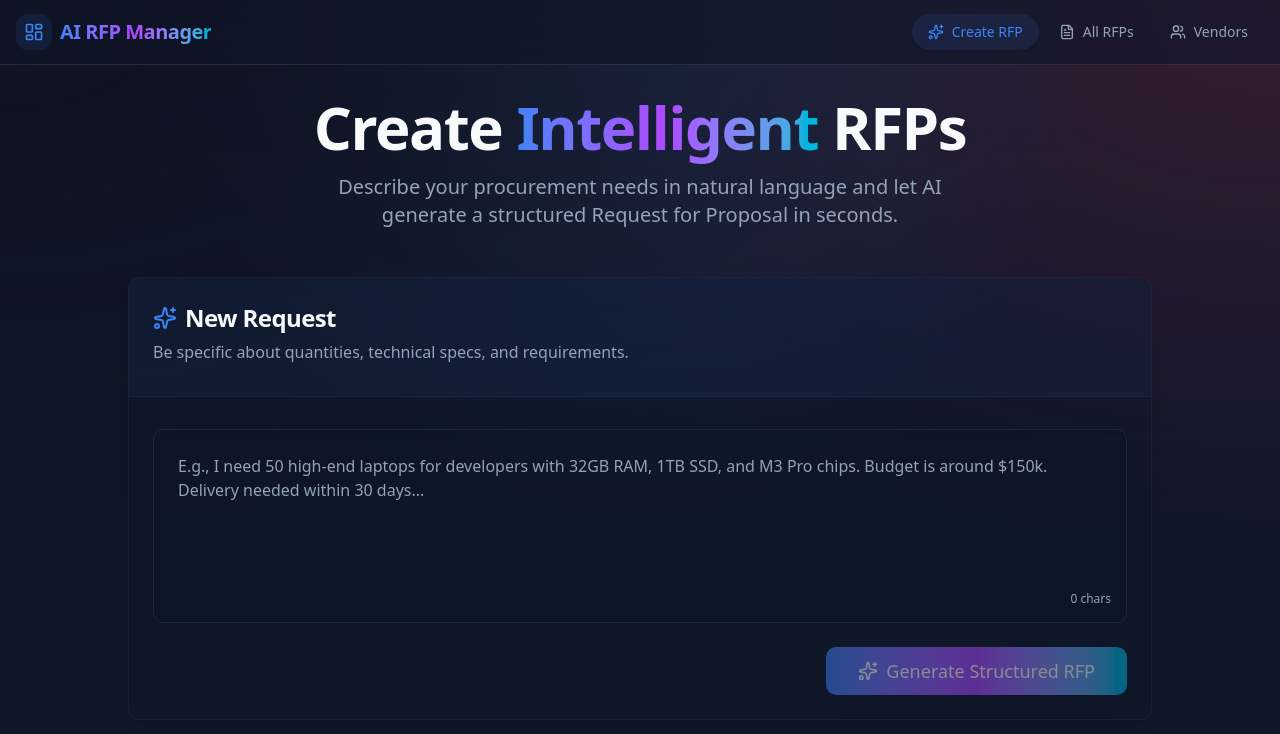
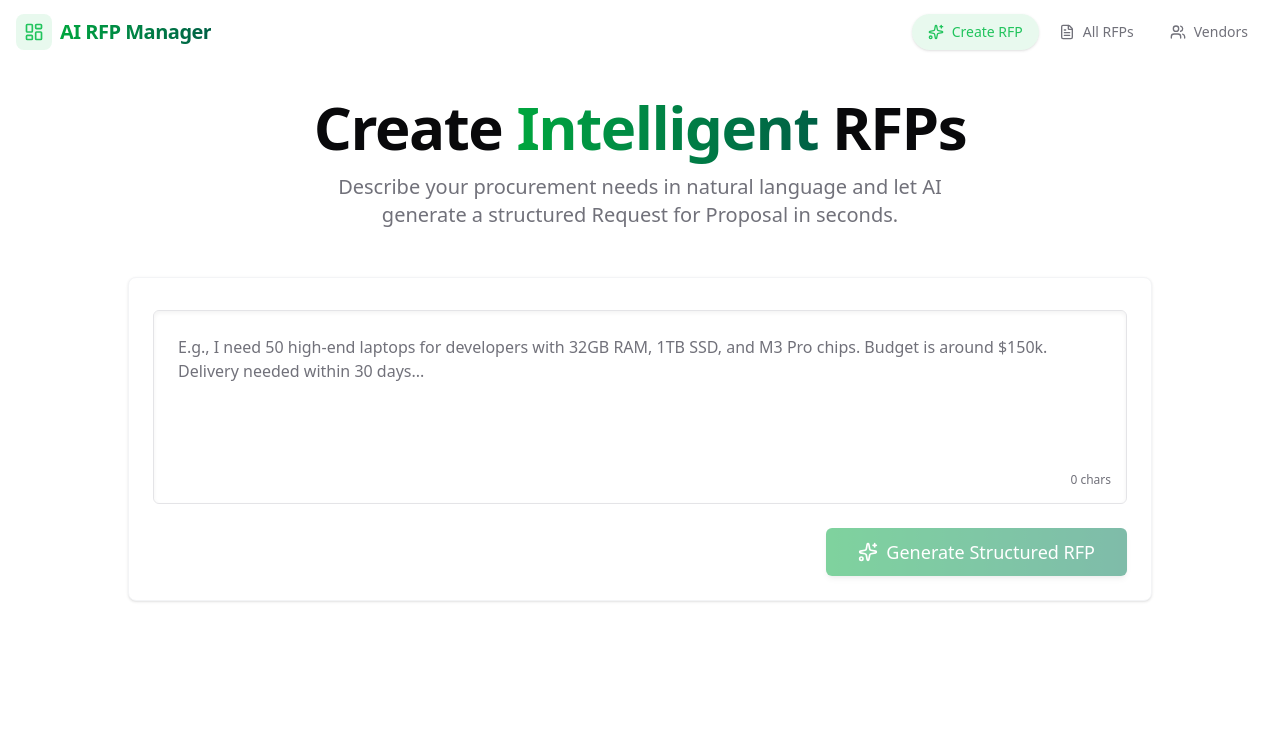
Before and after one commit to Bharat1056/rfi-generator, a React app: page / in a window 1280 px wide. Shown: the top 734 px of the page. Built offline with nearby package versions, Linux system fonts and the light colour scheme; the HTML template or start-up script is replaced by a standard one.

Commit message:
feat: Add Home page for AI RFP generation and initial global styling with Tailwind CSS and Shadcn UI.

```diff
--- a/src/components/ui/button.tsx
+++ b/src/components/ui/button.tsx
@@ -4,20 +4,20 @@ import { cva, type VariantProps } from "class-variance-authority"
 import { cn } from "@/lib/utils"
 
 const buttonVariants = cva(
-  "inline-flex items-center justify-center whitespace-nowrap rounded-md text-sm font-medium ring-offset-background transition-all duration-300 focus-visible:outline-none focus-visible:ring-2 focus-visible:ring-ring focus-visible:ring-offset-2 disabled:pointer-events-none disabled:opacity-50 active:scale-95",
+  "inline-flex items-center justify-center whitespace-nowrap rounded-md text-sm font-medium ring-offset-background transition-all duration-300 focus-visible:outline-none focus-visible:ring-2 focus-visible:ring-ring focus-visible:ring-offset-2 disabled:pointer-events-none disabled:opacity-50 active:scale-95 cursor-pointer",
   {
     variants: {
       variant: {
-        default: "bg-primary text-primary-foreground hover:bg-primary/90 hover:-translate-y-0.5 shadow-lg hover:shadow-primary/25",
+        default: "bg-primary text-primary-foreground hover:bg-primary/90 shadow-sm hover:shadow-md transition-all",
         destructive:
-          "bg-destructive text-destructive-foreground hover:bg-destructive/90 hover:-translate-y-0.5 shadow-lg hover:shadow-destructive/25",
+          "bg-destructive text-destructive-foreground hover:bg-destructive/90 shadow-sm hover:shadow-md transition-all",
         outline:
-          "border border-input bg-background hover:bg-accent hover:text-accent-foreground hover:-translate-y-0.5",
+          "border border-input bg-background hover:bg-accent hover:text-accent-foreground shadow-sm transition-all",
         secondary:
-          "bg-secondary text-secondary-foreground hover:bg-secondary/80 hover:-translate-y-0.5",
+          "bg-secondary text-secondary-foreground hover:bg-secondary/80 shadow-sm transition-all",
         ghost: "hover:bg-accent hover:text-accent-foreground",
         link: "text-primary underline-offset-4 hover:underline",
-        gradient: "bg-gradient-to-r from-primary via-purple-500 to-cyan-500 text-white hover:opacity-90 hover:-translate-y-0.5 shadow-lg hover:shadow-purple-500/25 border-0",
+        gradient: "bg-gradient-to-r from-green-600 to-emerald-700 text-white hover:opacity-90 shadow-md hover:shadow-lg transition-all border-0",
       },
       size: {
         default: "h-10 px-4 py-2",
--- a/src/index.css
+++ b/src/index.css
@@ -48,65 +48,67 @@
 
 @layer base {
   :root {
-    --background: 222 47% 11%;
-    --foreground: 210 40% 98%;
+    /* Light Theme with Green Tint */
+    --background: 0 0% 100%; /* Pure White */
+    --foreground: 240 10% 3.9%; /* Dark Grey for text */
 
-    --card: 222 47% 11%;
-    --card-foreground: 210 40% 98%;
+    --card: 0 0% 100%;
+    --card-foreground: 240 10% 3.9%;
 
-    --popover: 222 47% 11%;
-    --popover-foreground: 210 40% 98%;
+    --popover: 0 0% 100%;
+    --popover-foreground: 240 10% 3.9%;
 
-    --primary: 217 91% 60%;
-    --primary-foreground: 222 47.4% 11.2%;
+    /* Professional Green (Emerald/Teal mix) */
+    --primary: 142 71% 45%; /* #22c55e - Green 500 */
+    --primary-foreground: 355.7 100% 97.3%;
 
-    --secondary: 217 32% 17%;
-    --secondary-foreground: 210 40% 98%;
+    --secondary: 240 4.8% 95.9%;
+    --secondary-foreground: 240 5.9% 10%;
 
-    --muted: 217 32% 17%;
-    --muted-foreground: 215 20.2% 65.1%;
+    --muted: 240 4.8% 95.9%;
+    --muted-foreground: 240 3.8% 46.1%;
 
-    --accent: 217 32% 17%;
-    --accent-foreground: 210 40% 98%;
+    --accent: 240 4.8% 95.9%;
+    --accent-foreground: 240 5.9% 10%;
+
+    --destructive: 0 84.2% 60.2%;
+    --destructive-foreground: 0 0% 98%;
+
+    --border: 240 5.9% 90%;
+    --input: 240 5.9% 90%;
+    --ring: 142 71% 45%;
+
+    --radius: 0.5rem; /* Classic rounded corners, not too large */
+  }
+
+  .dark {
+    --background: 240 10% 3.9%;
+    --foreground: 0 0% 98%;
+
+    --card: 240 10% 3.9%;
+    --card-foreground: 0 0% 98%;
+
+    --popover: 240 10% 3.9%;
+    --popover-foreground: 0 0% 98%;
+
+    --primary: 142 71% 45%;
+    --primary-foreground: 355.7 100% 97.3%;
+
+    --secondary: 240 3.7% 15.9%;
+    --secondary-foreground: 0 0% 98%;
+
+    --muted: 240 3.7% 15.9%;
+    --muted-foreground: 240 5% 64.9%;
+
+    --accent: 240 3.7% 15.9%;
+    --accent-foreground: 0 0% 98%;
 
     --destructive: 0 62.8% 30.6%;
-    --destructive-foreground: 210 40% 98%;
+    --destructive-foreground: 0 0% 98%;
 
-    --border: 217 32% 17%;
-    --input: 217 32% 17%;
-    --ring: 224 76% 48%;
-
-    --radius: 0.75rem;
-  }
-
-  .light {
-    --background: 0 0% 100%;
-    --foreground: 222.2 84% 4.9%;
-
-    --card: 0 0% 100%;
-    --card-foreground: 222.2 84% 4.9%;
-
-    --popover: 0 0% 100%;
-    --popover-foreground: 222.2 84% 4.9%;
-
-    --primary: 221.2 83.2% 53.3%;
-    --primary-foreground: 210 40% 98%;
-
-    --secondary: 210 40% 96.1%;
-    --secondary-foreground: 222.2 47.4% 11.2%;
-
-    --muted: 210 40% 96.1%;
-    --muted-foreground: 215.4 16.3% 46.9%;
-
-    --accent: 210 40% 96.1%;
-    --accent-foreground: 222.2 47.4% 11.2%;
-
-    --destructive: 0 84.2% 60.2%;
-    --destructive-foreground: 210 40% 98%;
-
-    --border: 214.3 31.8% 91.4%;
-    --input: 214.3 31.8% 91.4%;
-    --ring: 221.2 83.2% 53.3%;
+    --border: 240 3.7% 15.9%;
+    --input: 240 3.7% 15.9%;
+    --ring: 142 71% 45%;
   }
 }
 
@@ -116,35 +118,36 @@
   }
   body {
     @apply bg-background text-foreground font-sans antialiased selection:bg-primary/20 selection:text-primary;
-    font-feature-settings: "rlig" 1, "calt" 1;
+    /* White to Green Gradient Background */
+    background: linear-gradient(135deg, #ffffff 0%, #f0fdf4 100%);
+    min-height: 100vh;
   }
 }
 
 @layer utilities {
-  .glass {
-    @apply bg-background/60 backdrop-blur-xl border border-white/10 shadow-xl;
+  /* Classic Card - Clean white with subtle shadow */
+  .glass-card {
+    @apply bg-white border border-gray-100 shadow-sm hover:shadow-md transition-all duration-200 rounded-lg;
   }
 
-  .glass-card {
-    @apply bg-card/50 backdrop-blur-lg border border-white/5 shadow-lg hover:shadow-xl transition-all duration-300 hover:-translate-y-1;
+  /* Retain glass class for specific overlays if needed, but make it cleaner */
+  .glass {
+    @apply bg-white/80 backdrop-blur-md border border-white/20 shadow-sm;
   }
 
+  /* Professional Green Gradient Text */
   .text-gradient {
-    @apply bg-clip-text text-transparent bg-gradient-to-r from-primary via-purple-500 to-cyan-500;
+    @apply bg-clip-text text-transparent bg-gradient-to-r from-green-600 to-emerald-800;
   }
 
-  .bg-gradient-mesh {
-    background-image:
-      radial-gradient(at 0% 0%, hsla(253,16%,7%,1) 0, transparent 50%),
-      radial-gradient(at 50% 0%, hsla(225,39%,30%,1) 0, transparent 50%),
-      radial-gradient(at 100% 0%, hsla(339,49%,30%,1) 0, transparent 50%);
-  }
+  /* Classic Button overrides if needed, though shadcn button variants usually handle this.
+     We can enforce a more 'classic' feel here if the component uses these classes. */
 }
 
 /* Animations */
 @keyframes float {
   0% { transform: translateY(0px); }
-  50% { transform: translateY(-10px); }
+  50% { transform: translateY(-5px); }
   100% { transform: translateY(0px); }
 }
 
@@ -155,7 +158,7 @@
 @keyframes fade-in-up {
   from {
     opacity: 0;
-    transform: translateY(20px);
+    transform: translateY(10px);
   }
   to {
     opacity: 1;
@@ -164,5 +167,5 @@
 }
 
 .animate-fade-in-up {
-  animation: fade-in-up 0.5s ease-out forwards;
+  animation: fade-in-up 0.4s ease-out forwards;
 }
--- a/src/pages/Home.tsx
+++ b/src/pages/Home.tsx
@@ -102,15 +102,6 @@ export default function Home() {
       </div>
 
       <Card className="glass-card border-t-4 border-t-primary overflow-hidden">
-        <CardHeader className="bg-primary/5 border-b border-primary/10 pb-8">
-          <CardTitle className="flex items-center gap-2 text-2xl">
-            <Sparkles className="h-6 w-6 text-primary" />
-            New Request
-          </CardTitle>
-          <CardDescription className="text-base">
-            Be specific about quantities, technical specs, and requirements.
-          </CardDescription>
-        </CardHeader>
         <CardContent className="space-y-6 pt-8">
           <div className="relative">
             <Textarea
@@ -125,13 +116,13 @@ export default function Home() {
             </div>
           </div>
 
-          <div className="flex justify-end">
+          <div className="flex justify-end cursor-pointer">
             <Button
               onClick={handleGenerate}
               disabled={loading || !description}
               variant="gradient"
               size="lg"
-              className="w-full sm:w-auto min-w-[200px] text-lg h-12"
+              className="w-full sm:w-auto min-w-[200px] text-lg h-12 "
             >
               {loading ? (
                 <>
@@ -152,7 +143,7 @@ export default function Home() {
       {generatedRfp && (
         <div className="animate-fade-in-up" style={{ animationDelay: '0.2s' }}>
           <Card className="glass-card overflow-hidden">
-            <CardHeader className="border-b border-white/5 bg-white/5">
+            <CardHeader className="border-b border-border bg-muted/20">
               <div className="flex flex-col md:flex-row md:items-center justify-between gap-4">
                 <div>
                   <CardTitle className="text-2xl">Review & Edit RFP</CardTitle>
@@ -286,7 +277,7 @@ export default function Home() {
                 </div>
               </div>
 
-              <div className="grid grid-cols-1 md:grid-cols-2 lg:grid-cols-4 gap-6 p-6 bg-muted/30 rounded-xl border border-white/5">
+              <div className="grid grid-cols-1 md:grid-cols-2 lg:grid-cols-4 gap-6 p-6 bg-muted/30 rounded-xl border border-border">
                 <div className="space-y-2">
                   <Label className="flex items-center gap-2 text-muted-foreground">
                     <DollarSign className="h-4 w-4" /> Budget
```
